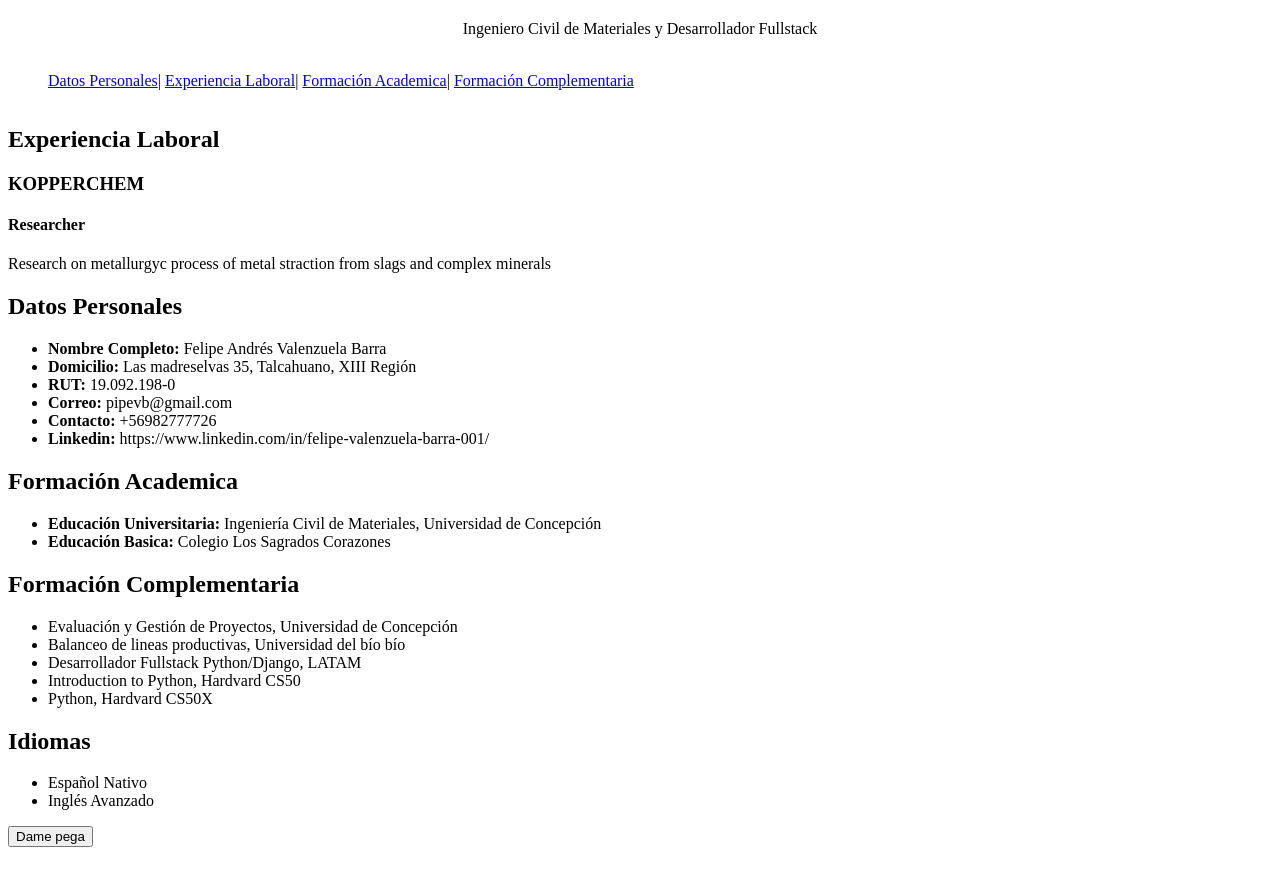
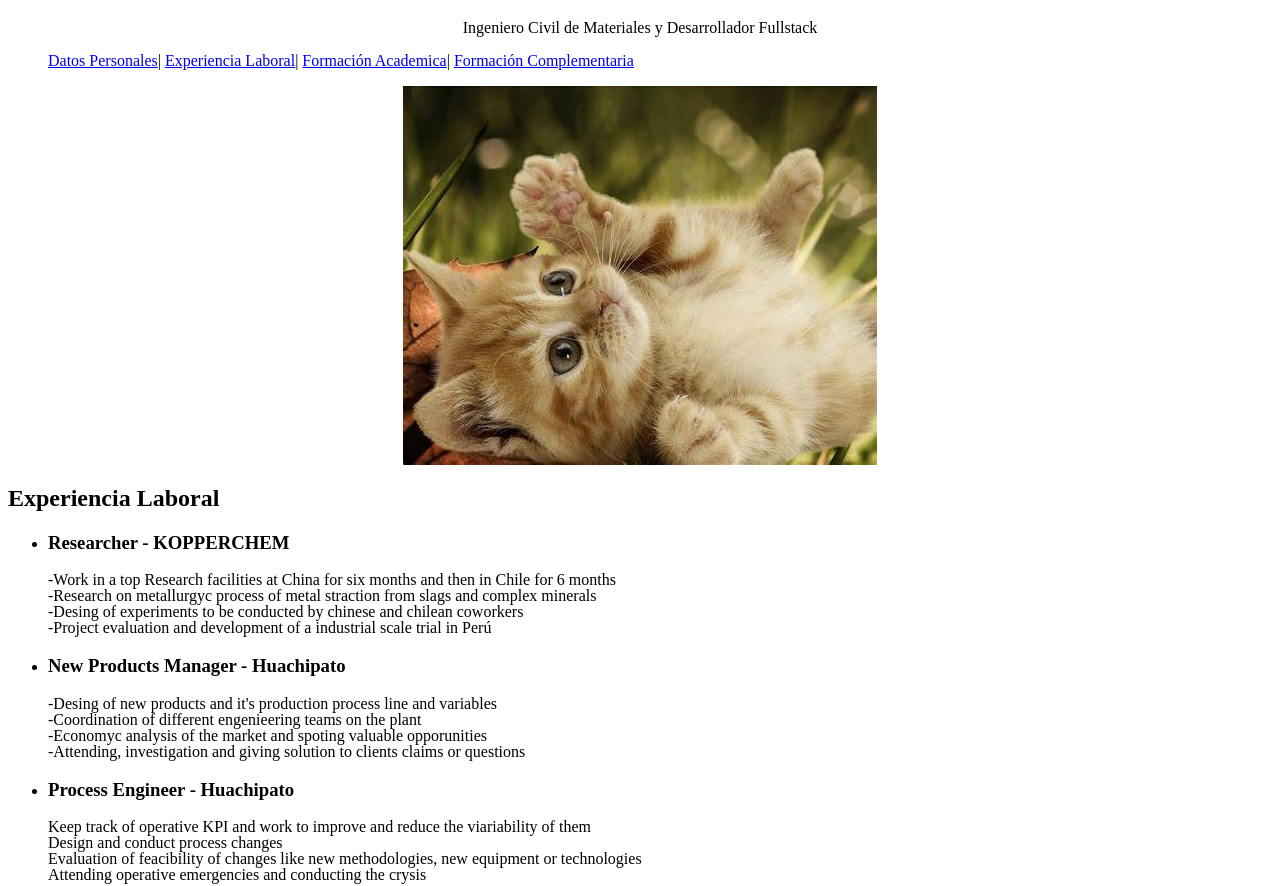
Before and after one commit to FValenzuelaB/modulo2_html, a plain HTML site: page index.html in a window 1280 px wide. Shown: the part 86-972 px from the top of the page. Before the commit the page ends 941 px from the top, so only its background shows below. Drawn offline with Linux system fonts and the light colour scheme.

Commit message:
Se añade experiencia laboral y foto, en css se centra foto

```diff
--- a/assets/css/estilos.css
+++ b/assets/css/estilos.css
@@ -4,6 +4,12 @@ header {
     color: black;
     font-size:medium;
 }
+
+#foto_principal {
+    display: block;
+    margin: auto;
+}
+
 
 nav ul p {
     color: black;
--- a/index.html
+++ b/index.html
@@ -13,6 +13,13 @@
      excelencia operacional, Desarrollador, Fullstack, Python">
 </head>
 
+<!--Estilo de no espacio blanco entre lineas para parrafos <p> -->
+<style>
+    p {
+        line-height: 1; /* Adjust this value as needed */
+        margin: 0; /* Removes margin space */
+    }
+</style>
 
 <body>
     <!--Esto es es titulo principal-->
@@ -29,14 +36,34 @@
             <p><a href="#academica">Formación Academica</a><p class="pipe_nav"> |</p>
             <p><a href="#fcomplementaria">Formación Complementaria</a><p class="pipe_nav"></p>
     </ul>
-</nav>
+   </nav>
+
+<!--FOTO PRINCIPAL-->
+    <img src="assets/img/gat2.jpg" alt="Algo pasó con el gatito" id="foto_principal">
+
    <!--SECCIÓN EXPERIENCIA LABORAL-->
    <section>
     <h1 class="titulo" id="laboral">Experiencia Laboral</h1>
         <article>
-            <h3 class="titulo">KOPPERCHEM</h3>
-            <h4 class="titulo">Researcher</h4>
-            <p>Research on metallurgyc process of metal straction from slags and complex minerals</p>
+            <ul>
+                <li><h3 class="titulo">Researcher - KOPPERCHEM</h3></li>
+                <p>-Work in a top Research facilities at China for six months and then in Chile for 6 months</p>
+                <p>-Research on metallurgyc process of metal straction from slags and complex minerals</p>
+                <p>-Desing of experiments to be conducted by chinese and chilean coworkers</p>
+                <p>-Project evaluation and development of a industrial scale trial in Perú</p>
+
+                <li><h3 class="titulo">New Products Manager - Huachipato</h3></li>
+                <p>-Desing of new products and it's production process line and variables</p>
+                <p>-Coordination of different engenieering teams on the plant</p>
+                <p>-Economyc analysis of the market and spoting valuable opporunities</p>
+                <p>-Attending, investigation and giving solution to clients claims or questions</p>
+
+                <li><h3 class="titulo">Process Engineer - Huachipato</h3></li>
+                <p>Keep track of operative KPI and work to  improve and reduce the viariability of them</p>
+                <p>Design and conduct process changes</p>
+                <p>Evaluation of feacibility of changes like new methodologies, new equipment or technologies</p>
+                <p>Attending operative emergencies and conducting the crysis</p>
+            </ul>
         </article>
    </section>
 
```
